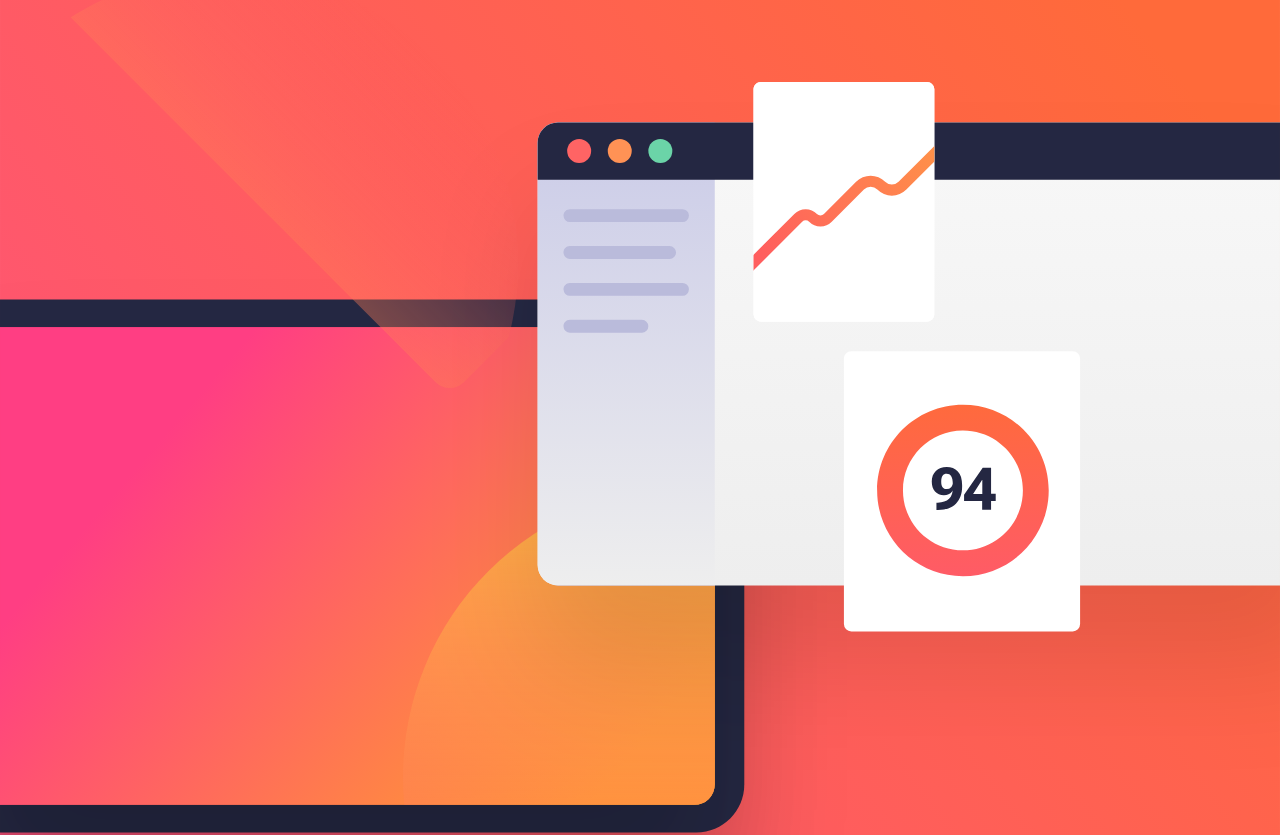
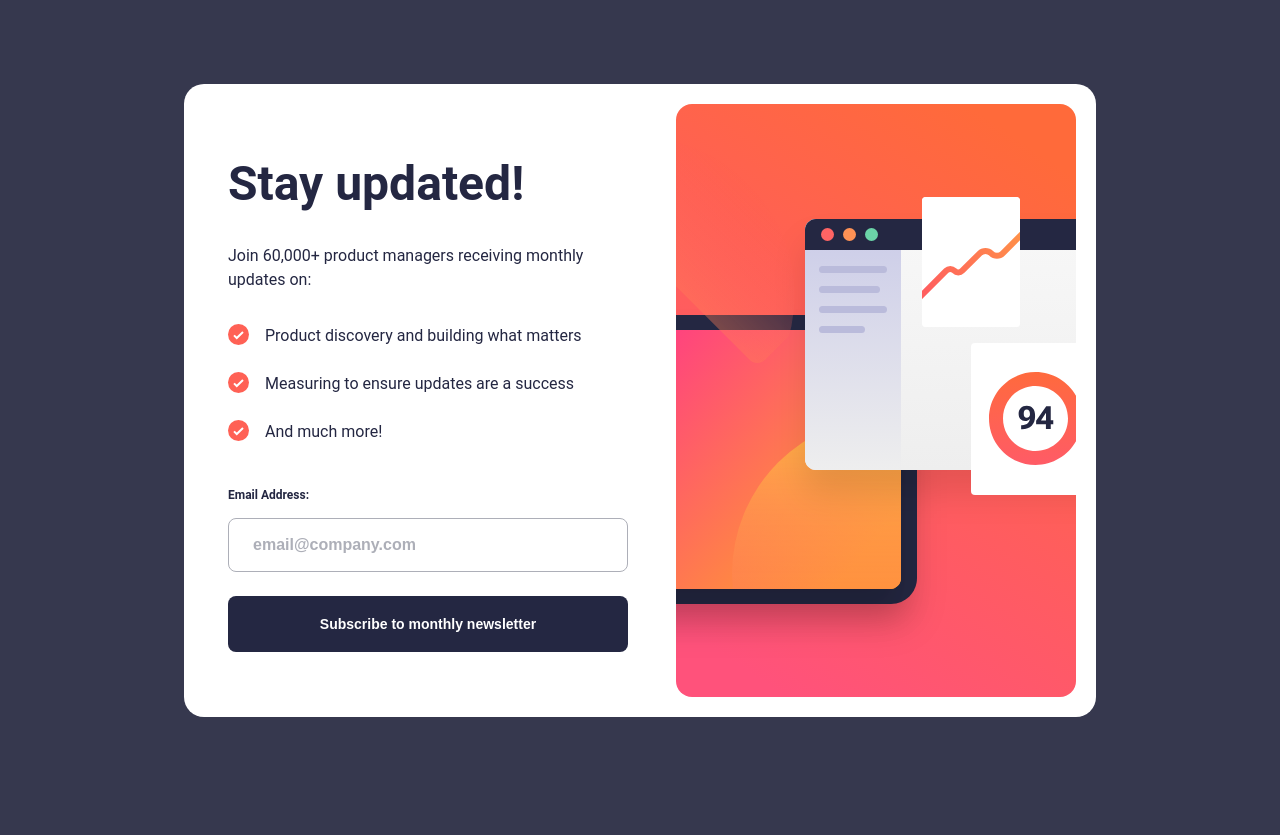
Before and after one commit to ThabisoMagwaza/newsletter-nextjs, a Next.js app: page / in a window 1280 px wide. Shown: the top 835 px of the page. After the commit the page ends 800 px from the top, so only its background shows below. Built offline with nearby package versions, Linux system fonts and the light colour scheme; a web font is replaced by a local one.

Commit message:
feat: implemented desktop design

```diff
--- a/src/app/page.js
+++ b/src/app/page.js
@@ -1,16 +1,5 @@
-'use client';
-import styled from 'styled-components';
 import Newsletter from '@/components/Newsletter';
 
-const Wrapper = styled.main`
-  height: 100%;
-  padding: 24px;
-`;
-
 export default function Home() {
-  return (
-    <Wrapper>
-      <Newsletter />
-    </Wrapper>
-  );
+  return <Newsletter />;
 }
--- a/src/components/GlobalStyle/GlobalStyle.js
+++ b/src/components/GlobalStyle/GlobalStyle.js
@@ -103,5 +103,9 @@ export default createGlobalStyle`
     font-family: 'Roboto', sans-serif;
 
     color: var(--color-dark-slate-grey);
+    background: var(--color-charcoal);
+
+    display: grid;
+    place-items: center;
   }
 `;
--- a/src/components/Heading/Heading.js
+++ b/src/components/Heading/Heading.js
@@ -1,18 +1,18 @@
 'use client';
+import { QUERIES } from '@/lib/constants';
 import styled from 'styled-components';
 
-const sizes = {
-  1: 34,
-  2: 28,
-};
+const HeadingStyled = styled.h1`
+  font-size: ${32 / 16}rem;
+  font-weight: 700;
 
-const HeadingStyled = styled.h1`
-  font-size: ${({ size }) => size / 16}rem;
-  font-weight: 700;
+  ${QUERIES.tabletAndUp} {
+    font-size: ${48 / 16}rem;
+  }
 `;
 
 function Heading({ children, level = 1 }) {
-  return <HeadingStyled size={sizes[level]}>{children}</HeadingStyled>;
+  return <HeadingStyled>{children}</HeadingStyled>;
 }
 
 export default Heading;
--- a/src/components/Newsletter/Newsletter.js
+++ b/src/components/Newsletter/Newsletter.js
@@ -1,6 +1,8 @@
 'use client';
 import Image from 'next/image';
 import styled from 'styled-components';
+
+import { QUERIES, COLORS } from '@/lib/constants';
 
 import Heading from '../Heading';
 import FeatureList from '../FeatureList';
@@ -9,16 +11,23 @@ import SignupForm from '../SignupForm';
 
 function Newsletter() {
   return (
-    <>
+    <Wrapper>
       <ImageWrapper>
-        <ImageStyled
+        <MobileImage
           width={375}
           height={284}
           src="/assets/images/illustration-sign-up-mobile.svg"
-          alt="An ullustration of the company logo"
+          alt="An illustration of the company logo"
+        />
+        <DesktopImage
+          src="/assets/images/illustration-sign-up-desktop.svg"
+          alt="An illustration of the company logo"
+          width={400}
+          height={593}
         />
       </ImageWrapper>
 
+      <Content>
         <Heading>Stay updated!</Heading>
 
         <SubHeading>
@@ -38,19 +47,71 @@ function Newsletter() {
 
           <SignupForm />
         </Stack>
-    </>
+      </Content>
+    </Wrapper>
   );
 }
+
+const Wrapper = styled.main`
+  height: 100%;
+  padding: 24px;
+  background: ${COLORS.White};
+
+  ${QUERIES.tabletAndUp} {
+    height: auto;
+
+    display: flex;
+    flex-direction: row-reverse;
+    align-items: center;
+
+    border-radius: 20px;
+    margin: 24px;
+    padding: 20px;
+    gap: 48px;
+  }
+`;
+
+const Content = styled.div`
+  ${QUERIES.tabletAndUp} {
+    margin-left: 24px;
+    max-width: 400px;
+  }
+`;
 
 const ImageStyled = styled(Image)`
   display: block;
   width: 100%;
   height: 100%;
+
+  object-fit: cover;
+  object-position: 100% 0;
+`;
+
+const MobileImage = styled(ImageStyled)`
+  ${QUERIES.tabletAndUp} {
+    display: none;
+  }
+`;
+
+const DesktopImage = styled(ImageStyled)`
+  display: none;
+
+  ${QUERIES.tabletAndUp} {
+    display: block;
+  }
 `;
 
 const ImageWrapper = styled.div`
   margin: -24px;
   margin-bottom: 42px;
+
+  ${QUERIES.tabletAndUp} {
+    margin: 0;
+    align-self: stretch;
+
+    border-radius: 10px;
+    overflow: hidden;
+  }
 `;
 
 const SubHeading = styled.p`
--- a/src/lib/constants.js
+++ b/src/lib/constants.js
@@ -4,3 +4,13 @@ export const COLORS = {
   Grey: 'var(--color-grey)',
   White: 'var(--color-white)',
 };
+
+const SIZES = {
+  tablet: 500,
+  desktop: 1440,
+};
+
+export const QUERIES = {
+  tabletAndUp: `@media (min-width: ${SIZES.tablet / 16}rem)`,
+  desktopAndUp: `@medial (min-with: ${SIZES.desktop / 16}rem)`,
+};
```
Lines whose indentation alone changed are shown as unchanged.
